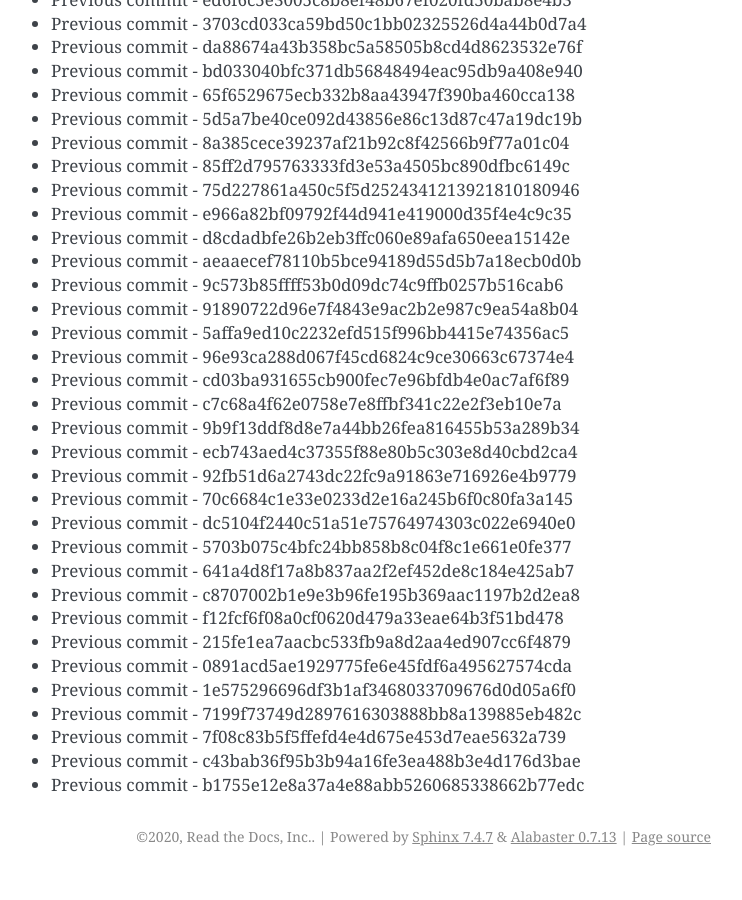
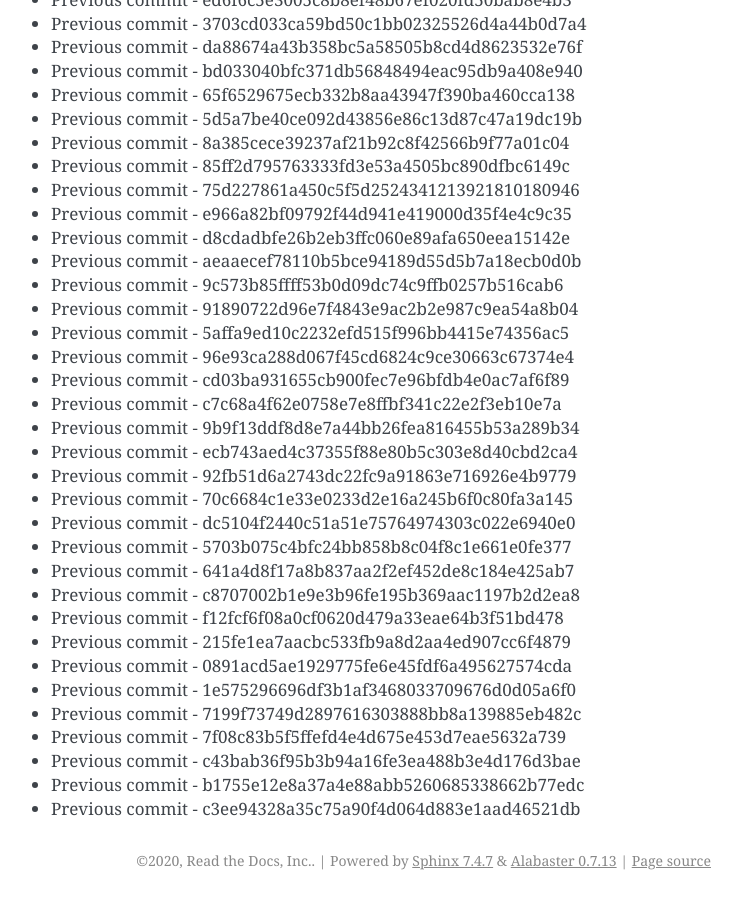
Before and after one commit to readthedocs/rtd-git-stresstest, a Sphinx documentation site: the page built from docs/updates.rst, in a window 1280 px wide and 900 px high, scrolled down 87562 px. Shown: the whole window, without its empty margins (399-1141 px from the left). Built offline with Sphinx 7.4.7, drawn with Linux system fonts in a browser that asks for light colours; before the commit the page ends 88438 px from its top, so only the background shows below that.

Commit message:
Generating commit from previous: c3ee94328a35c75a90f4d064d883e1aad46521db

```diff
--- a/docs/updates.rst
+++ b/docs/updates.rst
@@ -3711,3 +3711,4 @@ It can be tested for any performance characteristics.
 * Previous commit - 7f08c83b5f5ffefd4e4d675e453d7eae5632a739
 * Previous commit - c43bab36f95b3b94a16fe3ea488b3e4d176d3bae
 * Previous commit - b1755e12e8a37a4e88abb5260685338662b77edc
+* Previous commit - c3ee94328a35c75a90f4d064d883e1aad46521db
```
